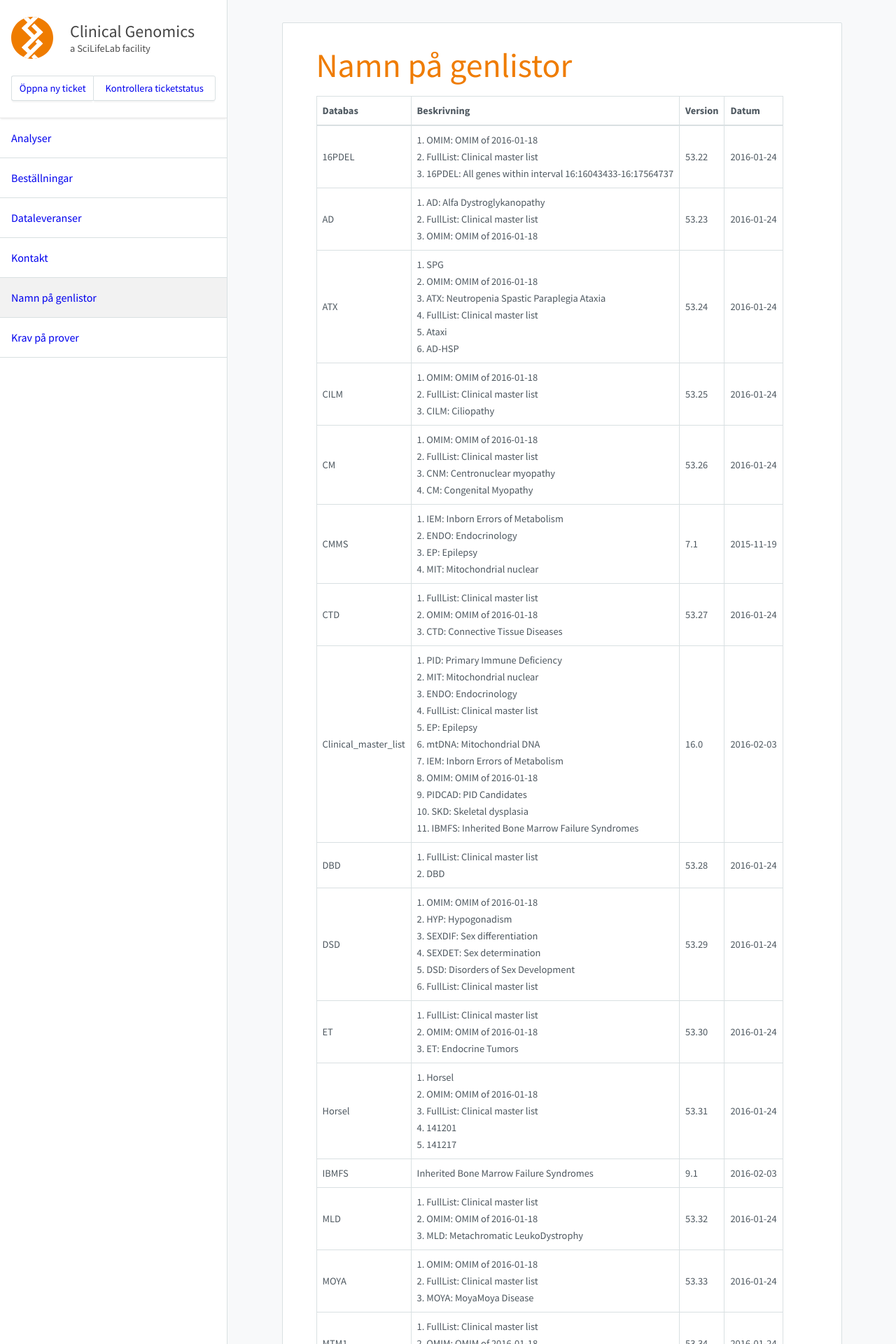
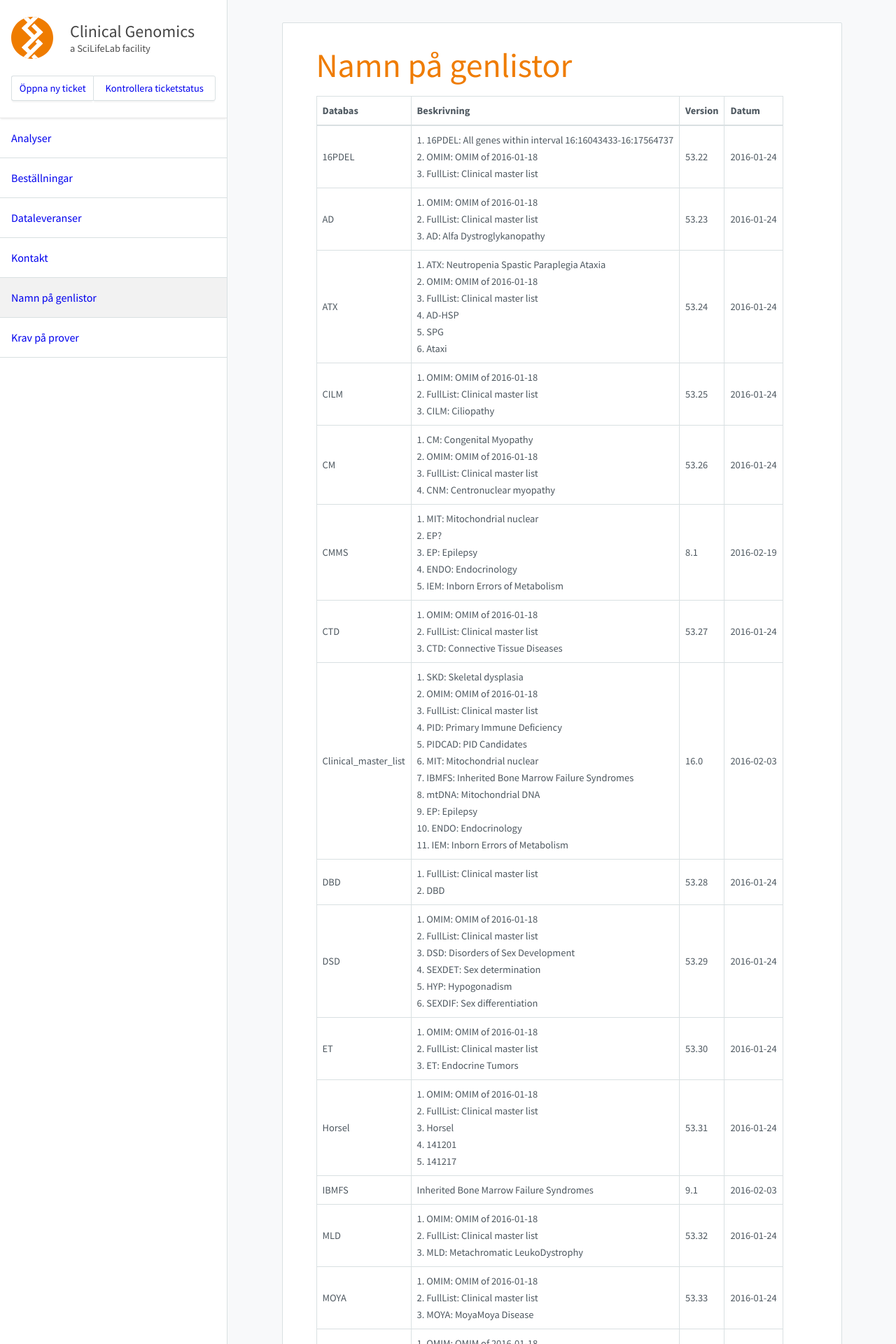
Before and after one commit to Clinical-Genomics/clinical-genomics.github.io, a Jekyll site: the page built from _topics/namnpagenlistor.md, in a window 1280 px wide. Shown: the top 1920 px of the page at 70% size. Built offline with Jekyll 4.4.1, drawn with Linux system fonts in a browser that asks for light colours; nearby versions of some CDN libraries; some of the changed text lies outside the part shown.

Commit message:
cust003-CMMS: Update 4 columns

```diff
--- a/_topics/namnpagenlistor.md
+++ b/_topics/namnpagenlistor.md
@@ -8,31 +8,31 @@ title: Namn på genlistor
 
 |Databas|Beskrivning|Version|Datum|
 |---|---|---|---|
-|16PDEL|1. OMIM: OMIM of 2016-01-18<br />2. FullList: Clinical master list<br />3. 16PDEL: All genes within interval 16:16043433-16:17564737<br />|53.22|2016-01-24|
-|AD|1. AD: Alfa Dystroglykanopathy<br />2. FullList: Clinical master list<br />3. OMIM: OMIM of 2016-01-18<br />|53.23|2016-01-24|
-|ATX|1. SPG<br />2. OMIM: OMIM of 2016-01-18<br />3. ATX: Neutropenia Spastic Paraplegia Ataxia<br />4. FullList: Clinical master list<br />5. Ataxi<br />6. AD-HSP<br />|53.24|2016-01-24|
+|16PDEL|1. 16PDEL: All genes within interval 16:16043433-16:17564737<br />2. OMIM: OMIM of 2016-01-18<br />3. FullList: Clinical master list<br />|53.22|2016-01-24|
+|AD|1. OMIM: OMIM of 2016-01-18<br />2. FullList: Clinical master list<br />3. AD: Alfa Dystroglykanopathy<br />|53.23|2016-01-24|
+|ATX|1. ATX: Neutropenia Spastic Paraplegia Ataxia<br />2. OMIM: OMIM of 2016-01-18<br />3. FullList: Clinical master list<br />4. AD-HSP<br />5. SPG<br />6. Ataxi<br />|53.24|2016-01-24|
 |CILM|1. OMIM: OMIM of 2016-01-18<br />2. FullList: Clinical master list<br />3. CILM: Ciliopathy<br />|53.25|2016-01-24|
-|CM|1. OMIM: OMIM of 2016-01-18<br />2. FullList: Clinical master list<br />3. CNM: Centronuclear myopathy<br />4. CM: Congenital Myopathy<br />|53.26|2016-01-24|
-|CMMS|1. IEM: Inborn Errors of Metabolism<br />2. ENDO: Endocrinology<br />3. EP: Epilepsy<br />4. MIT: Mitochondrial nuclear<br />|7.1|2015-11-19|
-|CTD|1. FullList: Clinical master list<br />2. OMIM: OMIM of 2016-01-18<br />3. CTD: Connective Tissue Diseases<br />|53.27|2016-01-24|
-|Clinical_master_list|1. PID: Primary Immune Deficiency<br />2. MIT: Mitochondrial nuclear<br />3. ENDO: Endocrinology<br />4. FullList: Clinical master list<br />5. EP: Epilepsy<br />6. mtDNA: Mitochondrial DNA<br />7. IEM: Inborn Errors of Metabolism<br />8. OMIM: OMIM of 2016-01-18<br />9. PIDCAD: PID Candidates<br />10. SKD: Skeletal dysplasia<br />11. IBMFS: Inherited Bone Marrow Failure Syndromes<br />|16.0|2016-02-03|
+|CM|1. CM: Congenital Myopathy<br />2. OMIM: OMIM of 2016-01-18<br />3. FullList: Clinical master list<br />4. CNM: Centronuclear myopathy<br />|53.26|2016-01-24|
+|CMMS|1. MIT: Mitochondrial nuclear<br />2. EP?<br />3. EP: Epilepsy<br />4. ENDO: Endocrinology<br />5. IEM: Inborn Errors of Metabolism<br />|8.1|2016-02-19|
+|CTD|1. OMIM: OMIM of 2016-01-18<br />2. FullList: Clinical master list<br />3. CTD: Connective Tissue Diseases<br />|53.27|2016-01-24|
+|Clinical_master_list|1. SKD: Skeletal dysplasia<br />2. OMIM: OMIM of 2016-01-18<br />3. FullList: Clinical master list<br />4. PID: Primary Immune Deficiency<br />5. PIDCAD: PID Candidates<br />6. MIT: Mitochondrial nuclear<br />7. IBMFS: Inherited Bone Marrow Failure Syndromes<br />8. mtDNA: Mitochondrial DNA<br />9. EP: Epilepsy<br />10. ENDO: Endocrinology<br />11. IEM: Inborn Errors of Metabolism<br />|16.0|2016-02-03|
 |DBD|1. FullList: Clinical master list<br />2. DBD<br />|53.28|2016-01-24|
-|DSD|1. OMIM: OMIM of 2016-01-18<br />2. HYP: Hypogonadism<br />3. SEXDIF: Sex differentiation<br />4. SEXDET: Sex determination<br />5. DSD: Disorders of Sex Development<br />6. FullList: Clinical master list<br />|53.29|2016-01-24|
-|ET|1. FullList: Clinical master list<br />2. OMIM: OMIM of 2016-01-18<br />3. ET: Endocrine Tumors<br />|53.30|2016-01-24|
-|Horsel|1. Horsel<br />2. OMIM: OMIM of 2016-01-18<br />3. FullList: Clinical master list<br />4. 141201<br />5. 141217<br />|53.31|2016-01-24|
+|DSD|1. OMIM: OMIM of 2016-01-18<br />2. FullList: Clinical master list<br />3. DSD: Disorders of Sex Development<br />4. SEXDET: Sex determination<br />5. HYP: Hypogonadism<br />6. SEXDIF: Sex differentiation<br />|53.29|2016-01-24|
+|ET|1. OMIM: OMIM of 2016-01-18<br />2. FullList: Clinical master list<br />3. ET: Endocrine Tumors<br />|53.30|2016-01-24|
+|Horsel|1. OMIM: OMIM of 2016-01-18<br />2. FullList: Clinical master list<br />3. Horsel<br />4. 141201<br />5. 141217<br />|53.31|2016-01-24|
 |IBMFS|Inherited Bone Marrow Failure Syndromes|9.1|2016-02-03|
-|MLD|1. FullList: Clinical master list<br />2. OMIM: OMIM of 2016-01-18<br />3. MLD: Metachromatic LeukoDystrophy<br />|53.32|2016-01-24|
+|MLD|1. OMIM: OMIM of 2016-01-18<br />2. FullList: Clinical master list<br />3. MLD: Metachromatic LeukoDystrophy<br />|53.32|2016-01-24|
 |MOYA|1. OMIM: OMIM of 2016-01-18<br />2. FullList: Clinical master list<br />3. MOYA: MoyaMoya Disease<br />|53.33|2016-01-24|
-|MTM1|1. FullList: Clinical master list<br />2. OMIM: OMIM of 2016-01-18<br />3. MTM1: Myotubular myopathy<br />|53.34|2016-01-24|
+|MTM1|1. OMIM: OMIM of 2016-01-18<br />2. FullList: Clinical master list<br />3. MTM1: Myotubular myopathy<br />|53.34|2016-01-24|
 |NJU|1. OMIM: OMIM of 2016-01-18<br />2. FullList: Clinical master list<br />3. NJU: Kidney cancer<br />|53.35|2016-01-24|
-|NMD|1. IC<br />2. NM<br />3. CRD<br />4. MD<br />5. CM: Congenital Myopathy<br />6. MS<br />7. HA<br />8. FullList: Clinical master list<br />9. HCM<br />10. OND<br />11. CMD<br />12. HP<br />13. DM<br />14. OM<br />15. CMS<br />16. MM<br />17. NMD: Neuromuscular diseases (17 lists + 1 total list)<br />18. OMIM: OMIM of 2016-01-18<br />19. HMSN<br />20. MND<br />21. ACM<br />|53.36|2016-01-24|
-|OMIM|1. FullList: Clinical master list<br />2. OMIM: OMIM of 2016-01-18<br />|53.37|2016-01-24|
-|ORO|1. FullList: Clinical master list<br />2. OMIM: OMIM of 2016-01-18<br />3. ORO: Oro-facial-digital syndrome<br />|53.38|2016-01-24|
-|PAF1|1. FullList: Clinical master list<br />2. OMIM: OMIM of 2016-01-18<br />3. PAF1: RNA polymerase II-associated factor<br />|53.39|2016-01-24|
-|PID|1. PID: Primary Immune Deficiency<br />2. FullList: Clinical master list<br />3. PIDCAD: PID Candidates<br />|8.0|2016-02-02|
+|NMD|1. HMSN<br />2. OND<br />3. NM<br />4. CRD<br />5. CMD<br />6. MD<br />7. CM: Congenital Myopathy<br />8. IC<br />9. DM<br />10. HA<br />11. CMS<br />12. OM<br />13. OMIM: OMIM of 2016-01-18<br />14. FullList: Clinical master list<br />15. HCM<br />16. MND<br />17. HP<br />18. MM<br />19. NMD: Neuromuscular diseases (17 lists + 1 total list)<br />20. MS<br />21. ACM<br />|53.36|2016-01-24|
+|OMIM|1. OMIM: OMIM of 2016-01-18<br />2. FullList: Clinical master list<br />|53.37|2016-01-24|
+|ORO|1. ORO: Oro-facial-digital syndrome<br />2. OMIM: OMIM of 2016-01-18<br />3. FullList: Clinical master list<br />|53.38|2016-01-24|
+|PAF1|1. OMIM: OMIM of 2016-01-18<br />2. FullList: Clinical master list<br />3. PAF1: RNA polymerase II-associated factor<br />|53.39|2016-01-24|
+|PID|1. FullList: Clinical master list<br />2. PID: Primary Immune Deficiency<br />3. PIDCAD: PID Candidates<br />|8.0|2016-02-02|
 |PePaCaKa||11.0|2015-09-21|
 |Research||6.8|2015-03-03|
-|SCN|1. FullList: Clinical master list<br />2. OMIM: OMIM of 2016-01-18<br />3. SCN: Neutropenia<br />|53.40|2016-01-24|
+|SCN|1. OMIM: OMIM of 2016-01-18<br />2. FullList: Clinical master list<br />3. SCN: Neutropenia<br />|53.40|2016-01-24|
 |SHANK1|1. OMIM: OMIM of 2016-01-18<br />2. FullList: Clinical master list<br />3. SHANK1: SH3 and multiple ankyrin repeat domains 1<br />|53.41|2016-01-24|
-|SKD|1. OMIM: OMIM of 2016-01-18<br />2. FullList: Clinical master list<br />3. SKD: Skeletal dysplasia<br />|53.42|2016-01-24|
+|SKD|1. SKD: Skeletal dysplasia<br />2. OMIM: OMIM of 2016-01-18<br />3. FullList: Clinical master list<br />|53.42|2016-01-24|
 |mtDNA|Mitochondrial DNA|8.0|2015-11-30|
```
